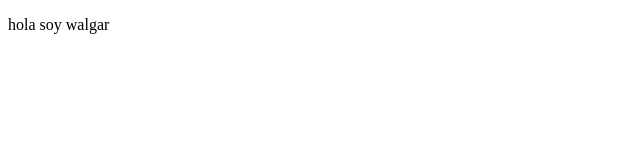
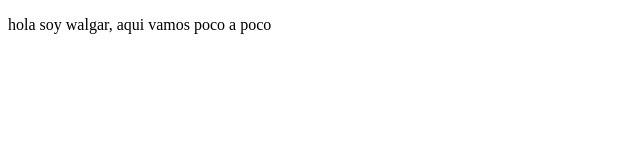
Before and after one commit to Walrom/proyectoDemoCursoPrework, a plain HTML site: page index.html in a window 1280 px wide. Shown: the whole page, without its empty margins (0-640 px from the left). Drawn offline with Linux system fonts and the light colour scheme.

Commit message:
primeros pasos

```diff
--- a/index.html
+++ b/index.html
@@ -9,7 +9,7 @@
 <body>
 <p>
 
-hola soy walgar
+hola soy walgar, aqui vamos poco a poco
 
 </p>
 
```
